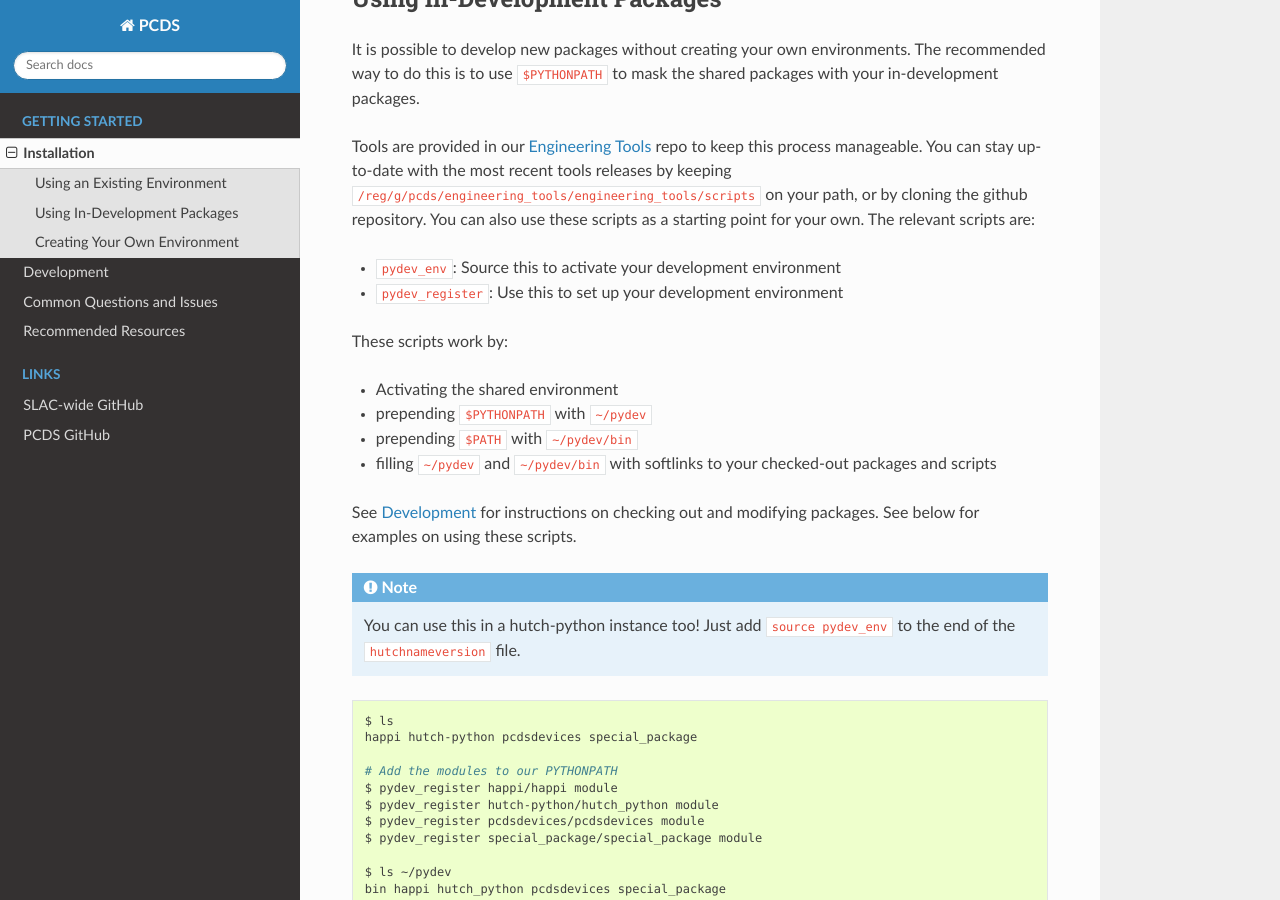
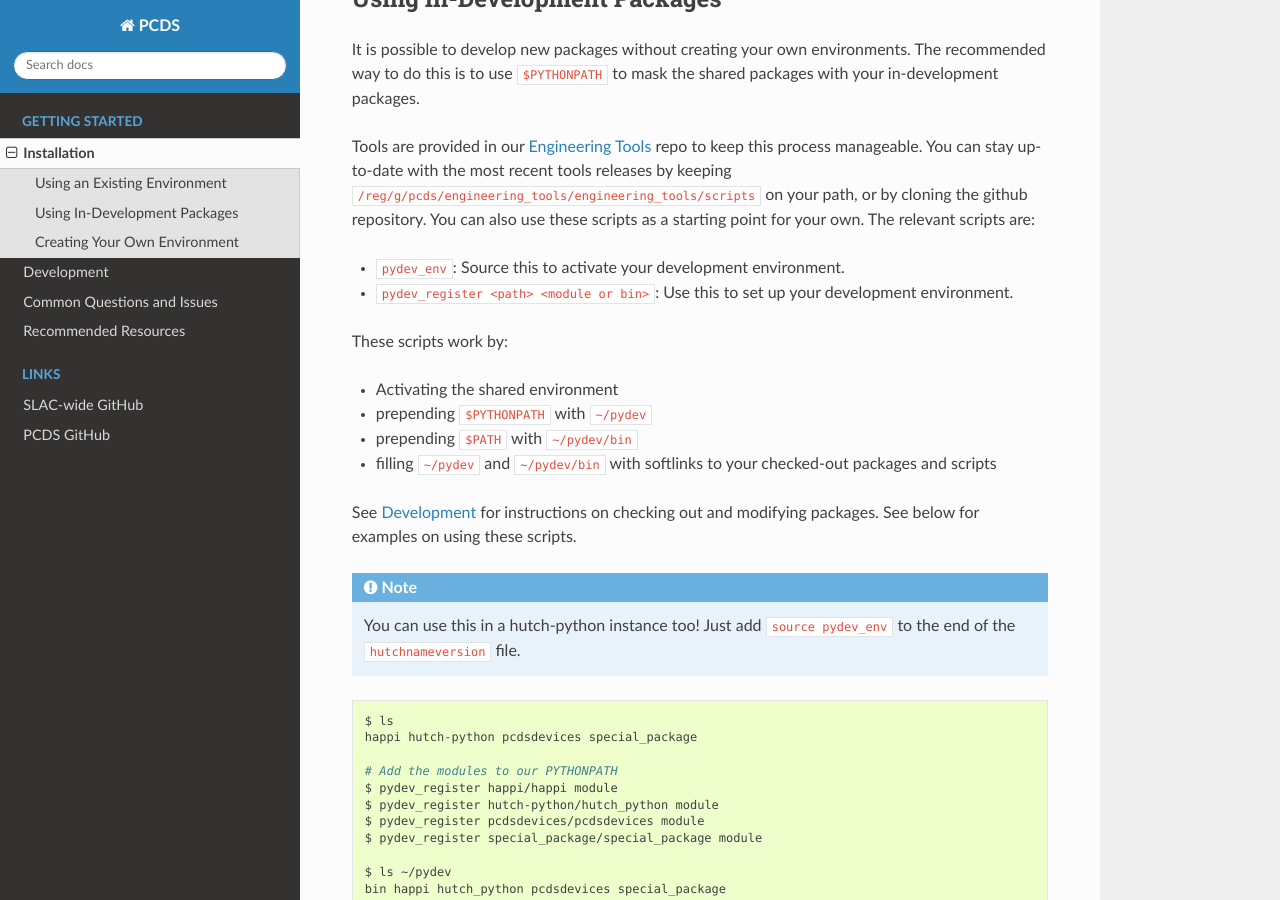
Before and after one commit to pcdshub/pcdshub.github.io, a Sphinx documentation site: the page built from source/installation.rst, in a window 1280 px wide and 900 px high, scrolled down 739 px. Built offline with Sphinx 7.4.7 and the Read the Docs theme 2.0.0, drawn with Linux system fonts in a browser that asks for light colours; some of the changed lines change nothing that is shown.

Commit message:
DOC: Short usage string

```diff
--- a/source/installation.rst
+++ b/source/installation.rst
@@ -41,8 +41,9 @@ on your path, or by cloning the github repository.
 You can also use these scripts as a starting point for your own.
 The relevant scripts are:
 
-- ``pydev_env``: Source this to activate your development environment
-- ``pydev_register``: Use this to set up your development environment
+- ``pydev_env``: Source this to activate your development environment.
+- ``pydev_register <path> <module or bin>``:
+  Use this to set up your development environment.
 
 These scripts work by:
 
```
